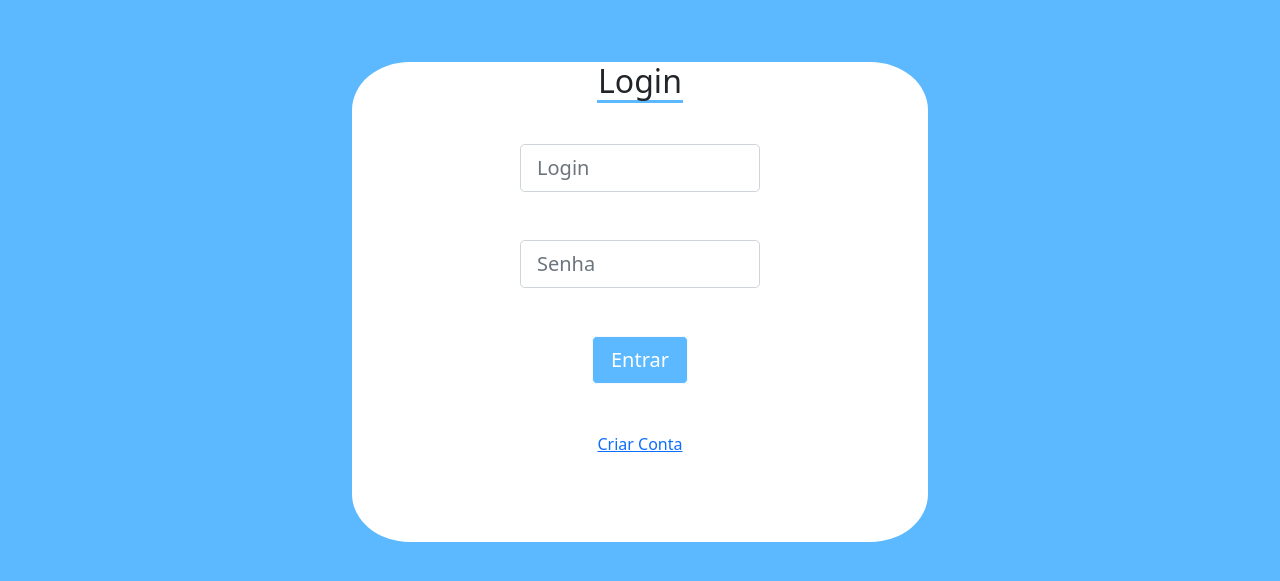
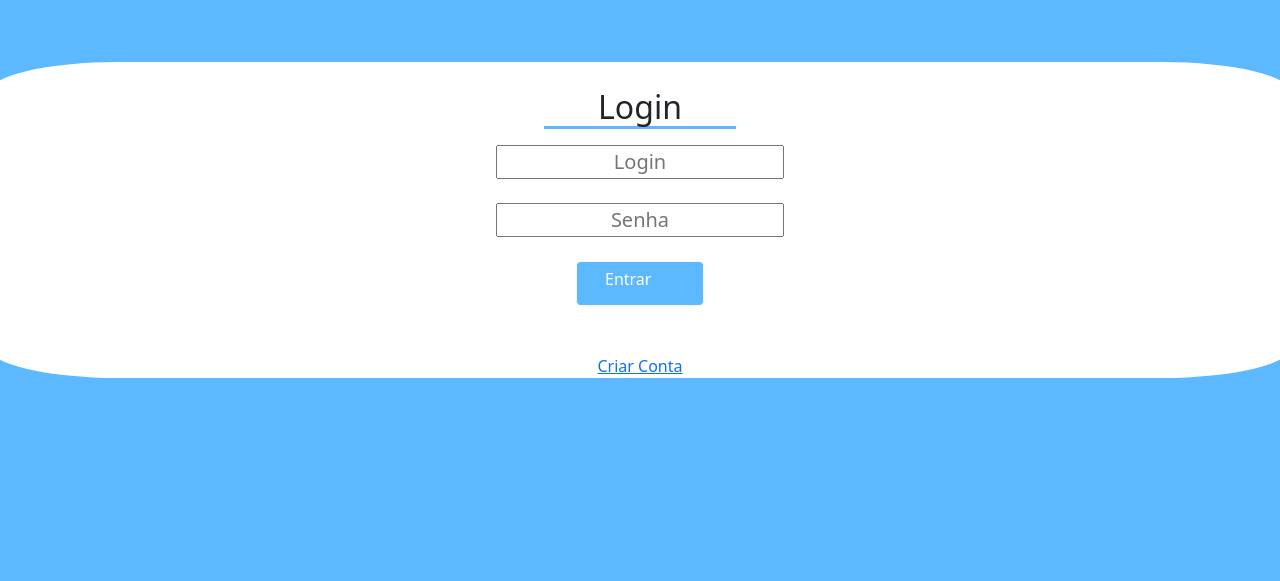
Before and after one commit to MoisesVN/agendei, a PHP site: page /Views/perfil.html in a window 1280 px wide. Shown: the part 102-683 px from the top of the page. Run offline with PHP 8.4, Linux system fonts and the light colour scheme.

Commit message:
Colocando resonsividade

```diff
--- a/App_Agendei/Assets/css/perfil.css
+++ b/App_Agendei/Assets/css/perfil.css
@@ -31,17 +31,14 @@ header nav ul li{
 /*-----------------------------------------------------------*/
 
 #corpo-login{
-    width: 45%;
-    height: 60%;
     background-color: white;
-    margin-left: 27.5%;
     margin-top: 5%;
     border-radius: 10%;
 }
 
 #titleLogin{
     text-align: center;
-    margin: 7% auto;
+    margin-top: 2%;
     border-bottom: solid #5CB9FF;
     width: 15%;
 }
@@ -50,6 +47,9 @@ header nav ul li{
     width: 40% ;
     background-color:#5CB9FF ;
     color: white;
+}
+
+#form{
     text-align: center;
 }
 
--- a/App_Agendei/Views/perfil.html
+++ b/App_Agendei/Views/perfil.html
@@ -13,7 +13,7 @@
     <header>
         <div class="interface">
             <div class="logo">
-                <a href="#"> <!--Coloquei um '#' para de deixar em aberto, para o caso de precisar colocar algum link de redirecionamento na imagem da Logo-->
+                <a href="../index.html"> <!--Coloquei um '#' para de deixar em aberto, para o caso de precisar colocar algum link de redirecionamento na imagem da Logo-->
                     <img src="../Assets/img/Logo-Agendei01.jpeg" alt="Logo" height="100" width="100">
                 </a>
             </div> <!--FINAL DA DIV LOGO-->
@@ -28,16 +28,26 @@
             </nav>
         </div> <!--FINAL DA DIV LOGO-->
     </header>
-    <div id="corpo-login">
-        <h2 id="titleLogin">Login</h2>
-        <div class="d-flex justify-content-center">
-            <form class="col-5">
-                <input type="text" class="form-control form-control-lg mb-5"  id="exampleFormControlInput1" placeholder="Login">
-                <input type="password" class="form-control form-control-lg mb-5" id="exampleFormControlInput1"  placeholder="Senha">
-                <div class="d-flex justify-content-center">
-                    <button id="button" type="button" class="btn btn-light btn-lg mb-5 ">Entrar</button>
+    <div id="corpo-login"  class="row  justify-content-center">
+        <div class="row d-flex justify-content-center">
+            <h2 id="titleLogin">Login</h2>
+        </div>
+        <div class=" row d-flex justify-content-center">
+            <form class="col-3  ">
+                <div class="row form-control-lg mb-2 d-flex justify-content-center   ">
+                    <input type="text"  placeholder="Login" id="form">
                 </div>
-                <div id="linkCadastro">
+                <div class=" row form-control-lg mb-3 justify-content-center" >
+                    <input type="password"  placeholder="Senha" id="form">
+                </div>
+                <div class=" row  justify-content-center">
+                    <button id="button" type="button" class="btn btn-light btn-lg mb-5 row">
+                        <div class="row justify-content-center">
+                            <h6>Entrar</h6>
+                        </div>
+                    </button>
+                </div>
+                <div id="linkCadastro" class="row">
                     <a href="">Criar Conta</a>
                 </div>
             </form>
--- a/App_Agendei/index.html
+++ b/App_Agendei/index.html
@@ -17,7 +17,7 @@
         <div class="interface">
             <div class="logo">
                 <a href="#"> <!--Coloquei um '#' para de deixar em aberto, para o caso de precisar colocar algum link de redirecionamento na imagem da Logo-->
-                    <img src="Assets/img/Logo-Agendei01.jpeg" alt="Logo" height="100" width="100">
+                    <img src="Assets/img/Logo-Agendei01.jpeg" alt="Logo" height="100" width="100" >
                 </a>
             </div> <!--FINAL DA DIV LOGO-->
 
```
